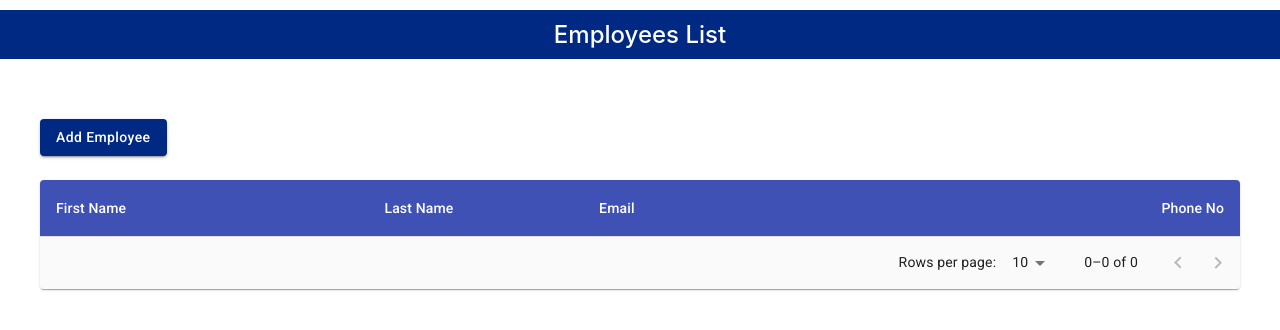
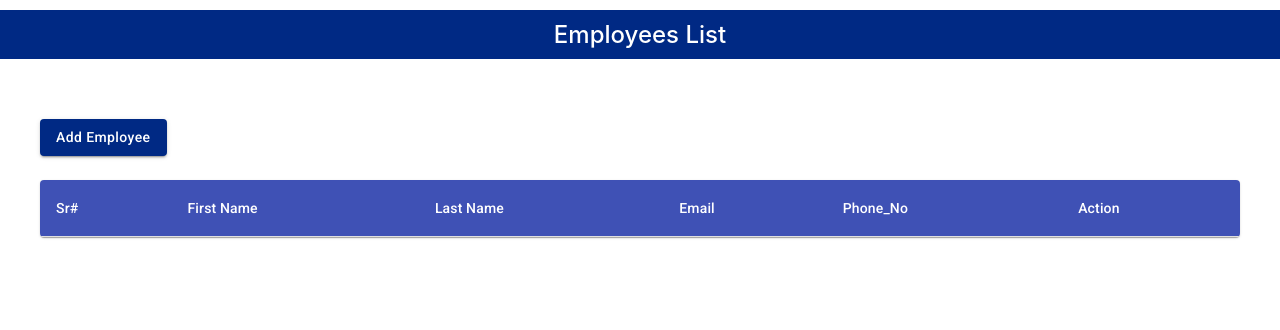
Before and after one commit to Hamzashahfiq/employee-data-list, a React (Create React App) app: page / in a window 1280 px wide. Shown: the top 330 px of the page. Built offline with nearby package versions, Linux system fonts and the light colour scheme.

Commit message:
display table buttom and working on thier functions

```diff
--- a/package.json
+++ b/package.json
@@ -5,6 +5,7 @@
   "dependencies": {
     "@emotion/react": "^11.8.1",
     "@emotion/styled": "^11.8.1",
+    "@mui/icons-material": "^5.5.0",
     "@mui/material": "^5.5.0",
     "@mui/styled-engine-sc": "^5.4.2",
     "@testing-library/jest-dom": "^5.16.2",
--- /dev/null
+++ b/src/components/table/CustomizedTables.js
@@ -0,0 +1,108 @@
+import * as React from 'react';
+import { styled } from '@mui/material/styles';
+import Table from '@mui/material/Table';
+import TableBody from '@mui/material/TableBody';
+import TableCell, { tableCellClasses } from '@mui/material/TableCell';
+import TableContainer from '@mui/material/TableContainer';
+import TableHead from '@mui/material/TableHead';
+import TableRow from '@mui/material/TableRow';
+import Paper from '@mui/material/Paper';
+import EditOffIcon from '@mui/icons-material/EditOff';
+import DeleteForeverIcon from '@mui/icons-material/DeleteForever';
+import PreviewIcon from '@mui/icons-material/Preview';
+import IconButton from '@mui/material/IconButton';
+import Stack from '@mui/material/Stack';
+import Tooltip, { tooltipClasses } from '@mui/material/Tooltip';
+import { Button } from '@mui/material';
+
+
+
+const StyledTableCell = styled(TableCell)(({ theme }) => ({
+  [`&.${tableCellClasses.head}`]: {
+    backgroundColor: theme.palette.common.black,
+    color: theme.palette.common.white,
+  },
+  [`&.${tableCellClasses.body}`]: {
+    fontSize: 14,
+  },
+}));
+
+const StyledTableRow = styled(TableRow)(({ theme }) => ({
+  '&:nth-of-type(odd)': {
+    backgroundColor: theme.palette.action.hover,
+  },
+  // hide last border
+  '&:last-child td, &:last-child th': {
+    border: 0,
+  },
+}));
+
+// for tool tip
+const BootstrapTooltip = styled(({ className, ...props }) => (
+  <Tooltip {...props} arrow classes={{ popper: className }} />
+))(({ theme }) => ({
+  [`& .${tooltipClasses.arrow}`]: {
+    color: theme.palette.common.black,
+  },
+  [`& .${tooltipClasses.tooltip}`]: {
+    backgroundColor: theme.palette.common.black,
+  },
+}));
+
+// function createData(name, calories, fat, carbs, protein) {
+//   return { name, calories, fat, carbs, protein };
+// }
+
+export default function CustomizedTables(props) {
+  const rows = props.tableData
+  return (
+    <TableContainer component={Paper}>
+      <Table sx={{ minWidth: 600 }} aria-label="customized table">
+        <TableHead>
+          <TableRow>
+            <StyledTableCell style={{ backgroundColor: "#3f51b5" }}>Sr#</StyledTableCell>
+            <StyledTableCell style={{ backgroundColor: "#3f51b5" }}>First Name</StyledTableCell>
+            <StyledTableCell style={{ backgroundColor: "#3f51b5" }}>Last Name</StyledTableCell>
+            <StyledTableCell style={{ backgroundColor: "#3f51b5" }}>Email</StyledTableCell>
+            <StyledTableCell style={{ backgroundColor: "#3f51b5" }}>Phone_No</StyledTableCell>
+            <StyledTableCell style={{ backgroundColor: "#3f51b5" }}>Action</StyledTableCell>
+          </TableRow>
+        </TableHead>
+        <TableBody>
+          {rows.map((row, index) => (
+            <StyledTableRow key={row.uuid}>
+              <StyledTableCell component="th" scope="row" style={{padding:'5px 16px'}}>
+                {index + 1}
+              </StyledTableCell>
+              <StyledTableCell component="th" scope="row" style={{padding:'5px 16px'}}>
+                {row.First_Name}
+              </StyledTableCell>
+              <StyledTableCell style={{padding:'5px 16px'}}>{row.Last_Name}</StyledTableCell >
+              <StyledTableCell style={{padding:'5px 16px'}}>{row.Email}</StyledTableCell>
+              <StyledTableCell style={{padding:'5px 16px'}}>{row.Phone_No}</StyledTableCell>
+              <StyledTableCell style={{padding:'5px 16px'}}>
+                <Stack direction="row" spacing={1}>
+                  <BootstrapTooltip title="Update">
+                    <IconButton  onClick={() => props.updateHandlerProp(row)} aria-label="Edit" color="primary">
+                      <EditOffIcon style={{ color: "#004d40" }} />
+                    </IconButton>
+                  </BootstrapTooltip>
+                  <BootstrapTooltip title="Delete">
+                  <IconButton onClick={() => props.deleteHandlerProp (row.uuid)} color="secondary" aria-label="Delete">
+                    <DeleteForeverIcon style={{ color: "red" }} />
+                  </IconButton>
+                </BootstrapTooltip>
+                <BootstrapTooltip title="View">
+                <IconButton onClick={() => props.viewHandlerprop(row)} color="primary" aria-label="View">
+                  <PreviewIcon style={{ color: "orange" }} />
+                </IconButton>
+              </BootstrapTooltip>
+            </Stack>
+              </StyledTableCell>
+      </StyledTableRow>
+          ))}
+    </TableBody>
+      </Table >
+    </TableContainer >
+  );
+}
--- a/src/components/table/StickyHeadTable.js
+++ /dev/null
@@ -1,103 +0,0 @@
-import * as React from 'react';
-import Paper from '@mui/material/Paper';
-import Table from '@mui/material/Table';
-import TableBody from '@mui/material/TableBody';
-import TableCell from '@mui/material/TableCell';
-import TableContainer from '@mui/material/TableContainer';
-import TableHead from '@mui/material/TableHead';
-import TablePagination from '@mui/material/TablePagination';
-import TableRow from '@mui/material/TableRow';
-
-const columns = [
-  { id: 'First_Name', label: 'First Name', minWidth: 170 },
-  { id: 'Last_Name', label: 'Last Name', minWidth: 100 },
-
-  {
-    id: 'Email',
-    label: 'Email',
-    minWidth: 170,
-
-    format: (value) => value.toLocaleString('en-US'),
-  },
-  {
-    id: 'Phone_No',
-    label: 'Phone No',
-    minWidth: 170,
-    align: 'right',
-    format: (value) => value.toFixed(2),
-  },
-];
-
-// function createData(name, code, population, size) {
-//   const density = population / size;
-//   return { name, code, population, size, density };
-// }
-
-
-
-export default function StickyHeadTable(props) {
-  const [page, setPage] = React.useState(0);
-  const [rowsPerPage, setRowsPerPage] = React.useState(10);
-
-  const handleChangePage = (event, newPage) => {
-    setPage(newPage);
-  };
-
-  const handleChangeRowsPerPage = (event) => {
-    setRowsPerPage(+event.target.value);
-    setPage(0);
-  };
-  const rows = props.tableData;
-
-  return (
-    <Paper sx={{ width: '100%', overflow: 'hidden' }}>
-      <TableContainer sx={{ maxHeight: 440 }}>
-        <Table stickyHeader aria-label="sticky table">
-          <TableHead>
-            <TableRow>
-              {columns.map((column) => (
-                <TableCell
-                  key={column.id}
-                  align={column.align}
-                  style={{ minWidth: column.minWidth, backgroundColor:'#3f51b5', color:'white'}}
-                >
-                  {column.label}
-                </TableCell>
-              ))}
-            </TableRow>
-          </TableHead>
-          <TableBody sx={{backgroundColor:'#f1f8e9'}}>
-            {rows
-              .slice(page * rowsPerPage, page * rowsPerPage + rowsPerPage)
-              .map((row) => {
-                return (
-                  <TableRow hover role="checkbox" tabIndex={-1} key={row.code}>
-                    {columns.map((column) => {
-                      const value = row[column.id];
-                      return (
-                        <TableCell key={column.id} align={column.align}>
-                          {column.format && typeof value === 'number'
-                            ? column.format(value)
-                            : value}
-                        </TableCell>
-                      );
-                    })}
-                  </TableRow>
-                );
-              })}
-          </TableBody>
-        </Table>
-      </TableContainer>
-      <TablePagination
-        rowsPerPageOptions={[10, 25, 100]}
-        component="div"
-        count={rows.length}
-        rowsPerPage={rowsPerPage}
-        page={page}
-        onPageChange={handleChangePage}
-        onRowsPerPageChange={handleChangeRowsPerPage}
-        sx={{backgroundColor:'#fafafa'}}
-      />
-    </Paper>
-  );
-}
--- a/src/pages/Home.js
+++ b/src/pages/Home.js
@@ -5,7 +5,7 @@ import Container from '@mui/material/Container';
 import BasicModal from '../components/modal/BasicModal';
 import Header from '../components/header/Header';
 import { v4 as uuidv4 } from 'uuid';
-import StickyHeadTable from '../components/table/StickyHeadTable'
+import CustomizedTables from '../components/table/CustomizedTables'
 
 const initialState = {
     firstName: '',
@@ -18,6 +18,17 @@ const initialState = {
 export default function Home() {
     const [formData, setFormData] = useState(initialState);
     const [EmployeeData, setEmployeeData] = useState([])
+    const [open, setOpen] = useState(false);
+    const [updateBtnFlage, setupdateBtnFlage] = useState(false)
+    const [viewBtnFlage, setViewBtnFlage] = useState(true)
+
+    const handleOpen = () => setOpen(true);
+    const handleClose = () => {
+        setOpen(false)
+        setFormData(initialState)
+        setViewBtnFlage(true)
+
+};
 
 const resetFormDataHandler = () => {
     setFormData(initialState)
@@ -35,10 +46,15 @@ export default function Home() {
     setFormData({ ...formData, phoneNo: e.target.value })
 }
 const onSubmitHandler = () => {
+    const emailVerification = /[a-zA-Z0-9._%+-]+@[a-z0-9.-]+\.[a-z]{2,8}(.[a-z{2,8}])?/g;
     if (!formData.firstName || !formData.lastName || !formData.email) {
         alert("Please input all required data first")
         return;
     }
+    if (!emailVerification.test(formData.email)) {
+        alert("Please enter a valid email")
+        return;
+    } else {
         let employee = {
             uuid: uuidv4(),
             First_Name: formData.firstName,
@@ -48,7 +64,38 @@ export default function Home() {
         }
         setEmployeeData([...EmployeeData, employee])
         setFormData(initialState)
+
     }
+}
+const deleteHandler = (uuid) => {
+    let newEmployeeData = EmployeeData.filter((item) => item.uuid !== uuid)
+    setEmployeeData(newEmployeeData)
+    alert("Clicked data will be deleted")
+}
+const updateHandler = (row) => {
+    let empdata = {
+        firstName: row.First_Name,
+        lastName: row.Last_Name,
+        email: row.Email,
+        phoneNo: row.Phone_No
+    }
+    setFormData({ ...formData, ...empdata });
+    setOpen(true)
+    setupdateBtnFlage(true)
+
+}
+const viewHandler = (row) => {
+    let empdata = {
+        firstName: row.First_Name,
+        lastName: row.Last_Name,
+        email: row.Email,
+        phoneNo: row.Phone_No
+    }
+    setFormData({ ...formData, ...empdata });
+    setOpen(true)
+    setViewBtnFlage(false)
+}
+
 
 return (
     <Box>
@@ -56,9 +103,10 @@ export default function Home() {
         <Container fixed style={{ padding: '10px 0px', margin: '50px auto' }}>
             <BasicModal resetFormData={resetFormDataHandler} setStateFirstName={setStateDataFirsName} setStateLastName={setStateDataLastName}
                 setStateEmail={setStateDataEmail} setStatePhoneNo={setStateDataPhoneNo} submitHandler={onSubmitHandler}
-                    formDataValue={formData} />
-                <Box sx= {{my:3}}>
-                    <StickyHeadTable tableData= {EmployeeData}/>
+                formDataValue={formData} modelState={open} modelopen={handleOpen} modelclose={handleClose}
+                updateBtnFlageProp={updateBtnFlage} viewBtnFlageProp={viewBtnFlage}  />
+            <Box sx={{ my: 3 }}>
+                <CustomizedTables tableData={EmployeeData} deleteHandlerProp={deleteHandler} updateHandlerProp={updateHandler} viewHandlerprop={viewHandler} />
             </Box>
         </Container>
 
```
Also changed, not shown: src/components/modal/BasicModal.js (+13 -12 lines), 1 other file (tests, documents, lock files or other folders). Lines whose indentation alone changed are shown as unchanged.
